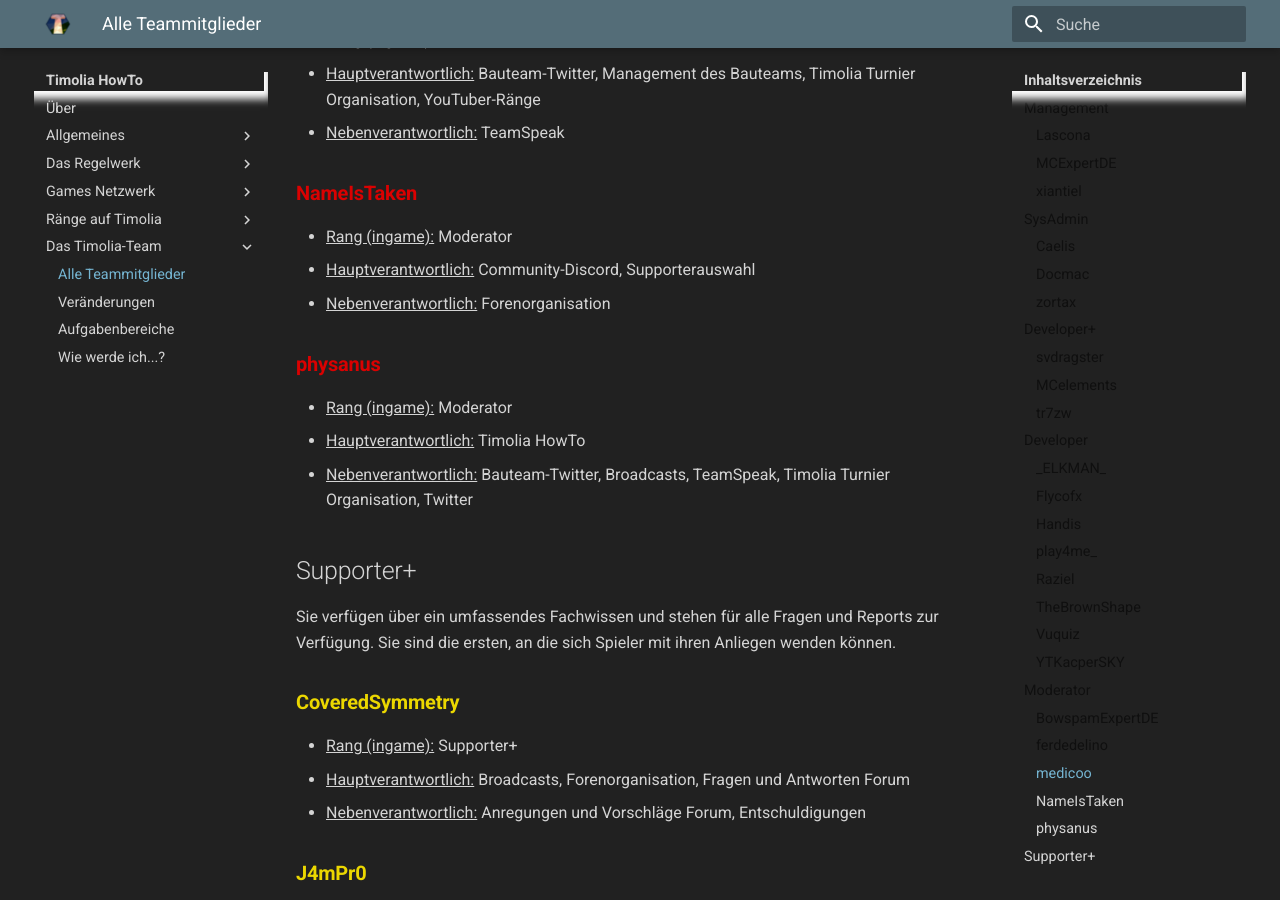
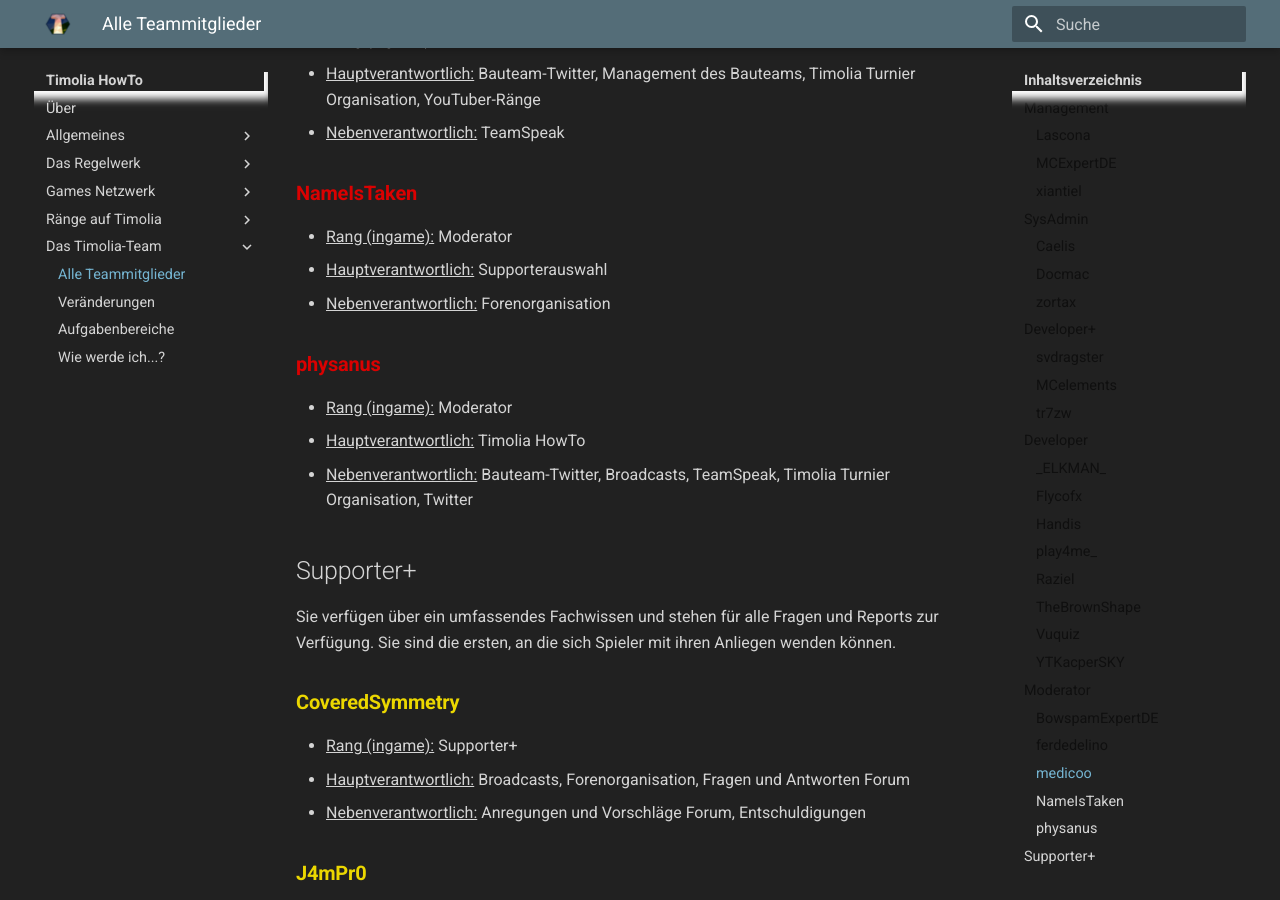
Before and after one commit to TimoliaDE/HowTo, an MkDocs documentation site: the page built from docs/team/members.md, in a window 1280 px wide and 900 px high, scrolled down 3778 px. Built offline with MkDocs 1.6.1 and Material for MkDocs 9.7.7, drawn with Linux system fonts in a browser that asks for light colours; old or Windows-style settings are respelled for this version of MkDocs.

Commit message:
NameIsTaken CommunityDiscord HV -> nüscht

```diff
--- a/docs/team/members.md
+++ b/docs/team/members.md
@@ -118,7 +118,7 @@ Sie dienen als interne Ansprechpartner bei Fragen und koordinieren häufig einze
 
 ### <strong><span class='moderator'>NameIsTaken</span></strong>
 - <u>Rang (ingame):</u> Moderator
-- <u>Hauptverantwortlich:</u> Community-Discord, Supporterauswahl
+- <u>Hauptverantwortlich:</u> Supporterauswahl
 - <u>Nebenverantwortlich:</u> Forenorganisation
 
 ### <strong><span class='moderator'>physanus</span></strong>
```
